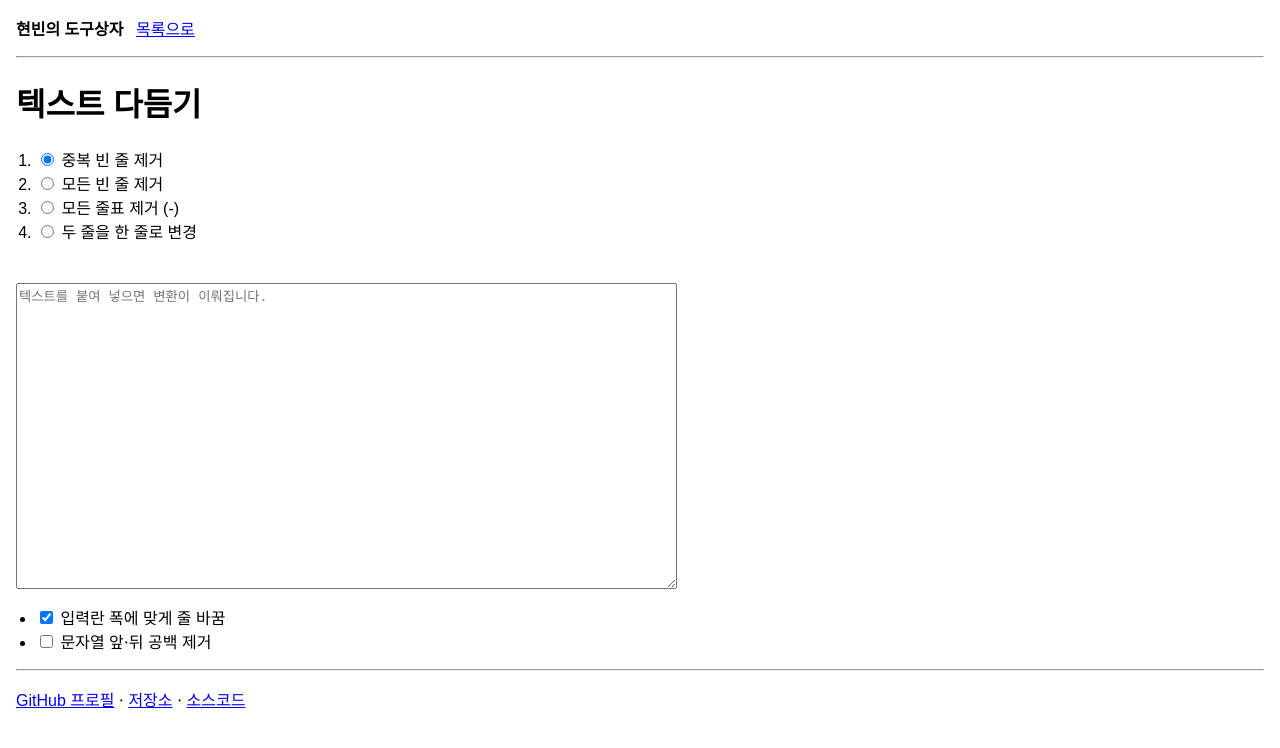
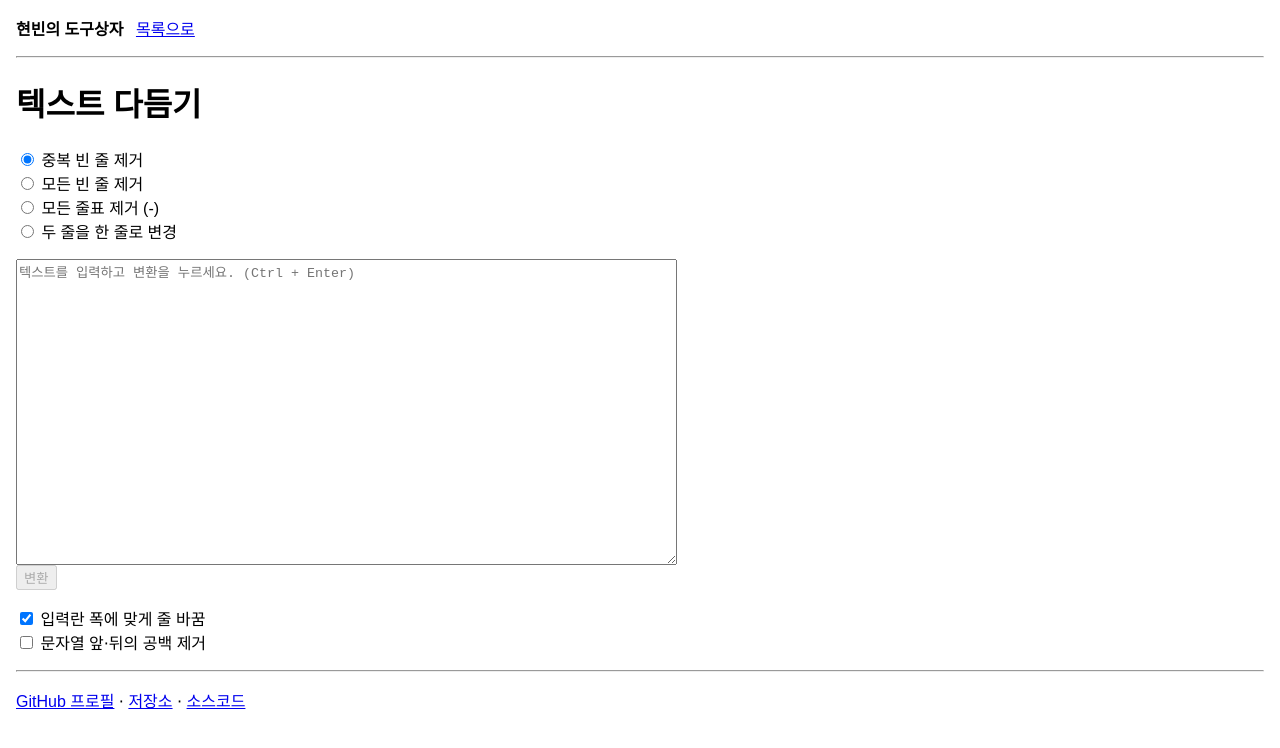
Before and after one commit to hyunbinseo/toolbox, a SvelteKit app: page /text in a window 1280 px wide. Shown: the top 748 px of the page. Built offline with nearby package versions, Linux system fonts and the light colour scheme; a web font is replaced by a local one.

Commit message:
feat: enhance text and calendar tools

```diff
--- a/src/routes/text/+page.svelte
+++ b/src/routes/text/+page.svelte
@@ -1,14 +1,14 @@
 <script lang="ts">
 	let checkedToolIndex = 0;
-	let radioButtonList: HTMLOListElement;
+	let radioButtonList: HTMLUListElement;
 	let textarea: HTMLTextAreaElement;
+	let text = '';
 	let trimText = false;
 	let wrapText = true;
-	let processed = false;
 
 	// Leading and trailing spaces are handled by the trim option.
 	// Whitespace(s) between the lines should be handled by the regex.
-	const presets: Array<{ name: string; fn: (text: string) => string }> = [
+	const presets: Array<{ name: string; example?: string; fn: (text: string) => string }> = [
 		{
 			name: '중복 빈 줄 제거',
 			fn: (text) => text.replace(/(?: *\r?\n){3,}/g, '\n\n')
@@ -19,10 +19,12 @@
 		},
 		{
 			name: '모든 줄표 제거 (-)',
+			example: '1-2-3-4 → 1234',
 			fn: (text) => text.replace(/-/g, '')
 		},
 		{
 			name: '두 줄을 한 줄로 변경',
+			example: 'a↵b → a: b',
 			fn: (text) =>
 				text
 					// Final new line may or may not exist
@@ -34,71 +36,44 @@
 
 	$: preset = presets[checkedToolIndex];
 
-	const pause = () => new Promise((resolve) => setTimeout(resolve));
-
-	const selectTextArea = async () => {
-		await pause();
+	const processText = async () => {
+		if (!text) return;
+		text = preset.fn(trimText ? text.trim() : text);
 		textarea.scrollTop = 0;
+		if (!wrapText) textarea.scrollLeft = 0;
+		alert('변환이 완료되었습니다.');
+		await new Promise((resolve) => setTimeout(resolve));
 		textarea.select();
-	};
-
-	const handleKeyboardShortcut = async ({ key, keyCode }: KeyboardEvent) => {
-		if (document.activeElement === textarea) return;
-		if (keyCode === 65) {
-			await selectTextArea();
-		}
-		if (/\d/.test(key)) {
-			const number = Number(key);
-			const radioButton = radioButtonList.querySelectorAll('input[type="radio"]')[number - 1];
-			if (!radioButton) return;
-			checkedToolIndex = number - 1;
-			await selectTextArea();
-		}
-	};
-
-	const blurTextarea = async ({ key }: KeyboardEvent) => {
-		if (key === 'Escape') {
-			(document.activeElement as HTMLElement)?.blur();
-			(radioButtonList.querySelector('input[type="radio"]:checked') as HTMLInputElement)?.focus();
-		}
-	};
-
-	const pastedTextArea = async (e: Event) => {
-		await pause();
-		const pasted = (e.target as HTMLTextAreaElement).value;
-		textarea.value = preset.fn(trimText ? pasted.trim() : pasted);
-		processed = true;
-		await selectTextArea();
-		if (!wrapText) textarea.scrollLeft = 0;
 	};
 </script>
 
-<svelte:window on:keydown={handleKeyboardShortcut} />
-
-<ol bind:this={radioButtonList}>
-	{#each presets as { name }, index}
+<ul bind:this={radioButtonList}>
+	{#each presets as { name, example }, index}
 		<li>
 			<label>
 				<input type="radio" bind:group={checkedToolIndex} name="tool" value={index} />
-				{name}
+				<span>
+					{(checkedToolIndex === index ? example : name) || name}
+				</span>
 			</label>
 		</li>
 	{/each}
-</ol>
+</ul>
 
-<span style:visibility={processed ? 'visible' : 'hidden'}>변환 완료. 복사해서 사용하세요.</span>
-
+<form on:submit|preventDefault={processText}>
 	<textarea
 		bind:this={textarea}
+		bind:value={text}
+		on:keydown={(e) => {
+			if (e.ctrlKey && e.keyCode === 13) processText();
+		}}
 		cols="80"
 		rows="20"
 		wrap={wrapText ? 'soft' : 'off'}
-	on:keydown={blurTextarea}
-	on:paste={pastedTextArea}
-	on:input={() => (processed = false)}
-	on:blur={() => (processed = false)}
-	placeholder="텍스트를 붙여 넣으면 변환이 이뤄집니다."
+		placeholder="텍스트를 입력하고 변환을 누르세요. (Ctrl + Enter)"
 	/>
+	<button disabled={!text}>변환</button>
+</form>
 
 <ul>
 	<li>
@@ -110,15 +85,15 @@
 	<li>
 		<label>
 			<input type="checkbox" bind:checked={trimText} />
-			문자열 앞⋅뒤 공백 제거
+			문자열 앞⋅뒤의 공백 제거
 		</label>
 	</li>
 </ul>
 
 <style>
-	span {
-		background-color: yellow;
-		color: black;
+	ul {
+		list-style: none;
+		padding-inline-start: 0;
 	}
 	textarea {
 		tab-size: 4;
```
Also changed, not shown: src/routes/calendar/+page.svelte (+23 -6 lines). Lines whose indentation alone changed are shown as unchanged.
